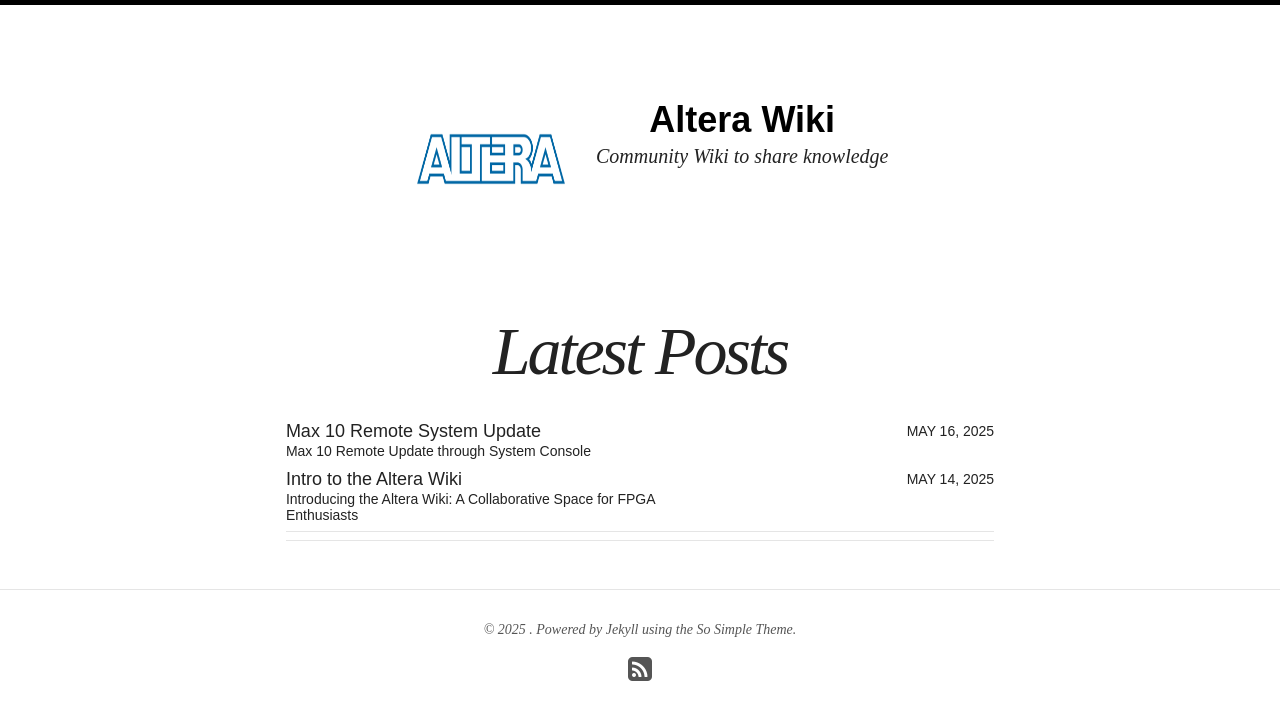
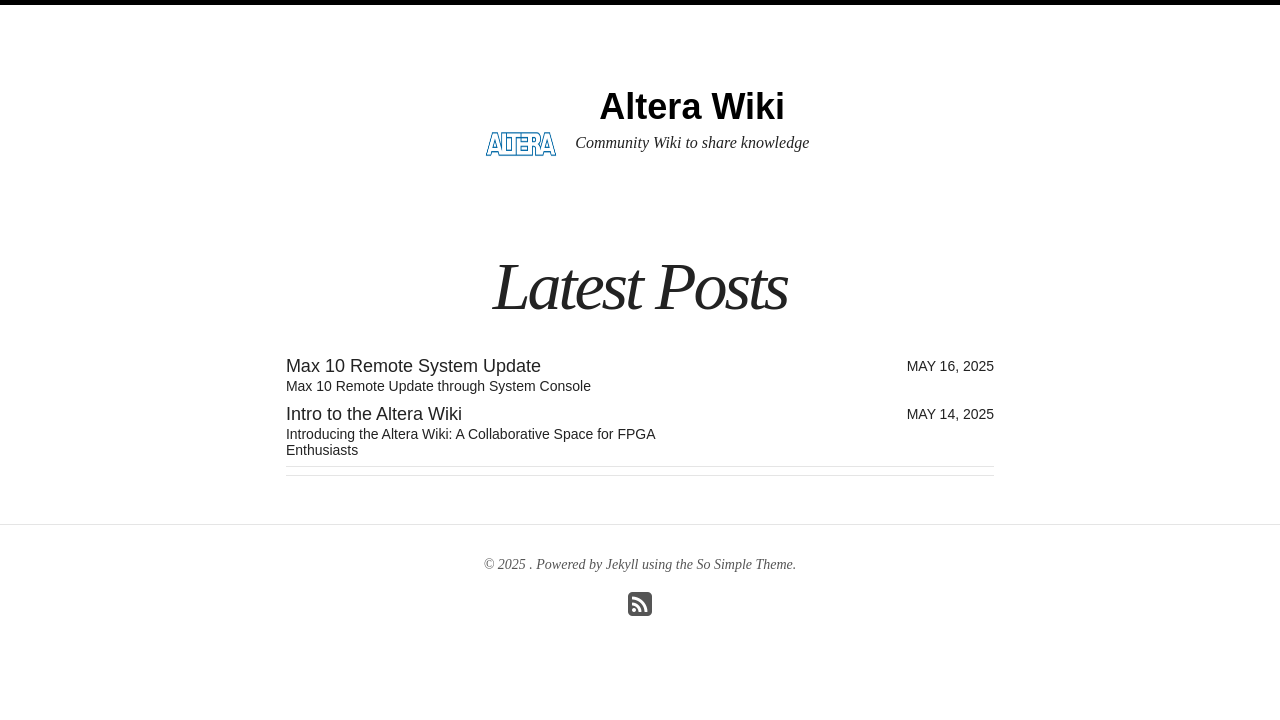
Before and after one commit to fpga-wiki/fpga-wiki.github.io, a Jekyll site: the page built from index.html, in a window 1280 px wide. Shown: the top 720 px of the page. Built offline with Jekyll 4.4.1, drawn with Linux system fonts in a browser that asks for light colours; nearby versions of some CDN libraries.

Commit message:
Update _masthead.scss

```diff
--- a/_sass/_masthead.scss
+++ b/_sass/_masthead.scss
@@ -14,16 +14,6 @@
     text-align: center;
     padding-right: 20px;
     padding-left: 20px;
-
-    @include media($medium) {
-      max-width: em(728);
-      padding-right: 60px;
-      padding-left: 60px;
-    }
-
-    @include media($large) {
-      max-width: em(960);
-    }
   }
 }
 
@@ -36,22 +26,8 @@
   img {
     width: 100px;
     height: 100px;
-    @include animation-duration(1s);
-    @include animation-delay(.05s);
     border: 4px solid $white;
-    @include rounded(100px); /* crops in a circle */
 
-    @include media($medium) {
-      width: 150px;
-      height: 150px;
-      @include rounded(150px); /* crops in a circle */
-    }
-
-    @include media($large) {
-      width: 200px;
-      height: 200px;
-      @include rounded(200px); /* crops in a circle */
-    }
   }
 }
 
@@ -92,10 +68,4 @@
   @include font-size(16);
   font-weight: 400;
   font-style: italic;
-  @include animation-duration(1s);
-  @include animation-delay(1s);
-
-  @include media($medium) {
-    @include font-size(20);
-  }
 }
```
